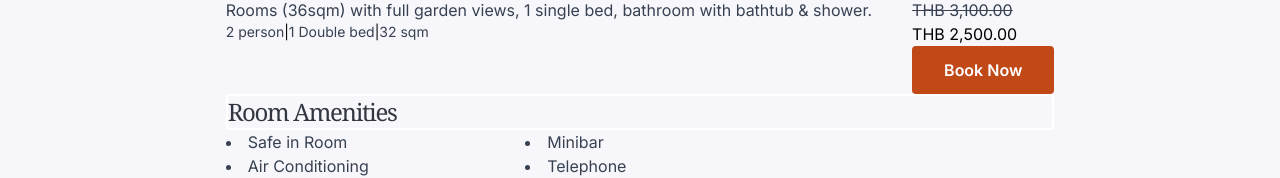
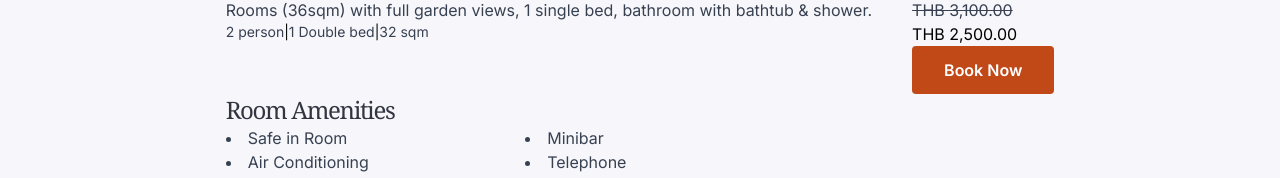
Before and after one commit to L1laX/Grand-final-project-neatly-hotel-teal, a Next.js app: page /room_detail/1 in a window 1280 px wide. Shown: the part 185-363 px from the top of the page. Built offline with nearby package versions, Linux system fonts and the light colour scheme.

Commit message:
before-first-push

```diff
--- a/src/app/room_detail/[room_id]/page.jsx
+++ b/src/app/room_detail/[room_id]/page.jsx
@@ -43,9 +43,7 @@ export default function RoomDetailById({ params }) {
               </div>
               <div className="box2-3 ">
                 <div className=" ">
-                  <h2 className=" flex  rounded border-2 border-white text-2xl ">
-                    Room Amenities
-                  </h2>
+                  <h2 className=" flex   text-2xl ">Room Amenities</h2>
                 </div>
 
                 <div className=" flex flex-row space-x-10">
```
